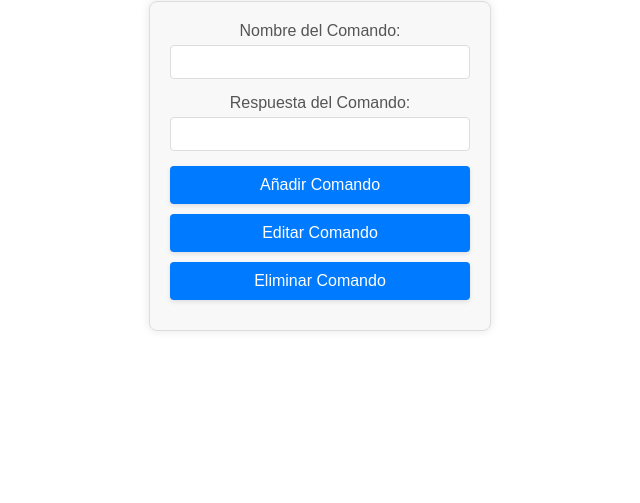
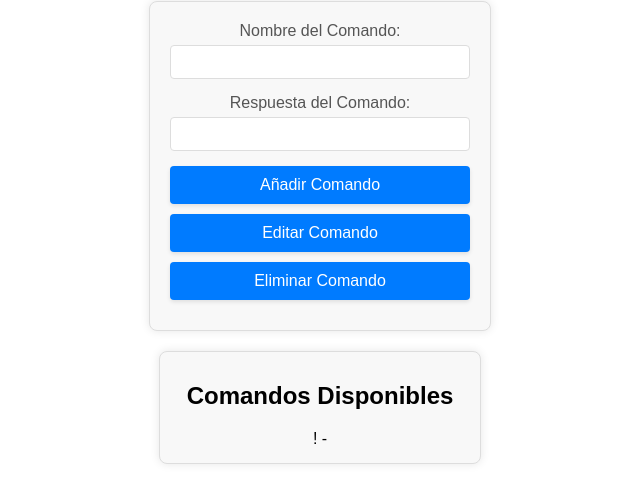
Before and after one commit to xaby-xd/xaby-simple-twitch-bot, a website: page BotControl/bot-control.html in a window 1280 px wide. Both pictures are taken after a click on the button "Añadir Comando". Shown: the part 79-582 px from the top of the page, without its empty margins (320-960 px from the left). Drawn offline with Linux system fonts and the light colour scheme.

Commit message:
Future multi-language and updated bot control web interface

```diff
--- a/BotControl/bot-control.html
+++ b/BotControl/bot-control.html
@@ -55,6 +55,26 @@
     button:hover {
       background-color: #0056b3;
     }
+
+    #commandList {
+      max-width: 300px;
+      margin: 20px auto;
+      padding: 10px;
+      border: 1px solid #ddd;
+      border-radius: 8px;
+      background-color: #f8f8f8;
+      box-shadow: 0 0 10px rgba(0, 0, 0, 0.1);
+    }
+
+    #commandList ul {
+      list-style: none;
+      padding: 0;
+      margin: 0;
+    }
+
+    #commandList li {
+      margin-bottom: 5px;
+    }
   </style>
 </head>
 <body>
@@ -72,6 +92,11 @@
     <button type="button" onclick="deleteCommand()">Eliminar Comando</button>
   </form>
 
+  <div id="commandList">
+    <h2>Comandos Disponibles</h2>
+    <ul id="commandItems"></ul>
+  </div>
+
   <script src="bot-control.js"></script>
 </body>
 </html>
--- a/BotControl/bot-control.js
+++ b/BotControl/bot-control.js
@@ -1,47 +1,58 @@
 function addCommand() {
-    const commandName = document.getElementById("commandName").value;
-    const commandResponse = document.getElementById("commandResponse").value;
+    const commandName = document.getElementById('commandName').value;
+    const commandResponse = document.getElementById('commandResponse').value;
 
     // Lógica para añadir el comando en el cliente
-    const commandList = JSON.parse(localStorage.getItem("commandList")) || [];
+    const commandList = JSON.parse(localStorage.getItem('commandList')) || [];
     commandList.push({ name: commandName, response: commandResponse });
-    localStorage.setItem("commandList", JSON.stringify(commandList));
+    localStorage.setItem('commandList', JSON.stringify(commandList));
 
-    alert("Comando añadido con éxito");
+    updateCommandList();
+    alert('Comando añadido con éxito');
 }
 
 function editCommand() {
-    const commandName = document.getElementById("commandName").value;
-    const commandResponse = document.getElementById("commandResponse").value;
+    const commandName = document.getElementById('commandName').value;
+    const commandResponse = document.getElementById('commandResponse').value;
 
     // Lógica para editar el comando en el cliente
-    const commandList = JSON.parse(localStorage.getItem("commandList")) || [];
-    const index = commandList.findIndex(
-        (command) => command.name === commandName
-    );
+    const commandList = JSON.parse(localStorage.getItem('commandList')) || [];
+    const index = commandList.findIndex(command => command.name === commandName);
 
     if (index !== -1) {
         commandList[index].response = commandResponse;
-        localStorage.setItem("commandList", JSON.stringify(commandList));
-        alert("Comando editado con éxito");
+        localStorage.setItem('commandList', JSON.stringify(commandList));
+        updateCommandList();
+        alert('Comando editado con éxito');
     } else {
-        alert("Comando no encontrado");
+        alert('Comando no encontrado');
     }
 }
 
 function deleteCommand() {
-    const commandName = document.getElementById("commandName").value;
+    const commandName = document.getElementById('commandName').value;
 
     // Lógica para eliminar el comando en el cliente
-    const commandList = JSON.parse(localStorage.getItem("commandList")) || [];
-    const updatedList = commandList.filter(
-        (command) => command.name !== commandName
-    );
+    const commandList = JSON.parse(localStorage.getItem('commandList')) || [];
+    const updatedList = commandList.filter(command => command.name !== commandName);
 
     if (updatedList.length < commandList.length) {
-        localStorage.setItem("commandList", JSON.stringify(updatedList));
-        alert("Comando eliminado con éxito");
+        localStorage.setItem('commandList', JSON.stringify(updatedList));
+        updateCommandList();
+        alert('Comando eliminado con éxito');
     } else {
-        alert("Comando no encontrado");
+        alert('Comando no encontrado');
     }
 }
+
+function updateCommandList() {
+    const commandList = JSON.parse(localStorage.getItem('commandList')) || [];
+    const commandItems = document.getElementById('commandItems');
+    commandItems.innerHTML = '';
+
+    commandList.forEach(command => {
+        const listItem = document.createElement('li');
+        listItem.textContent = `!${command.name} - ${command.response}`;
+        commandItems.appendChild(listItem);
+    });
+}
```
Also changed, not shown: README.md.
